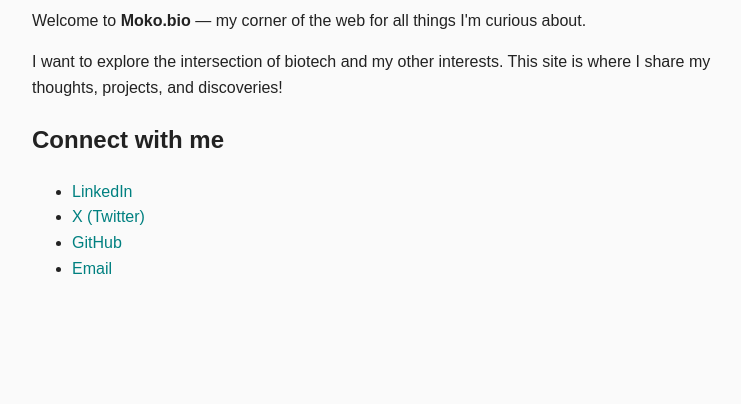
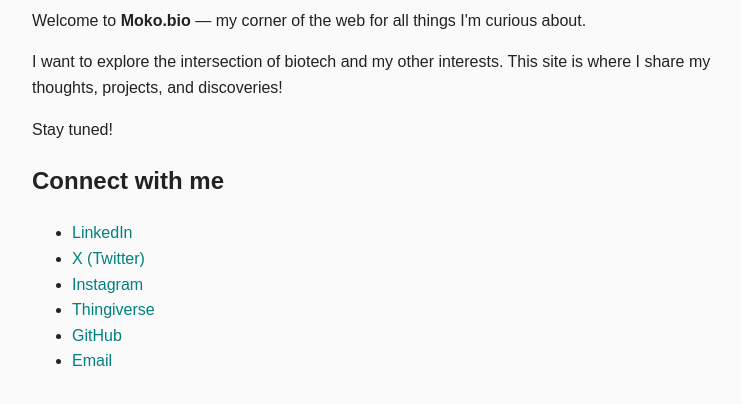
Before and after one commit to m7mdkml/moko.bio, a plain HTML site: page index.html in a window 1280 px wide. Shown: the part 156-560 px from the top of the page, without its empty margins (258-999 px from the left). Drawn offline with Linux system fonts and the light colour scheme.

Commit message:
Updated index.html to add more links

```diff
--- a/index.html
+++ b/index.html
@@ -22,11 +22,14 @@
   <h1>Hi, I'm Mohammed Kamal Al-Kubati but you can call me Moko!</h1>
   <p>Welcome to <strong>Moko.bio</strong> — my corner of the web for all things I'm curious about.</p>
   <p>I want to explore the intersection of biotech and my other interests. This site is where I share my thoughts, projects, and discoveries!</p>
+  <p>Stay tuned!</p>
 
   <h2>Connect with me</h2>
   <ul>
     <li><a href="https://www.linkedin.com/in/mohdkubati">LinkedIn</a></li>
     <li><a href="https://twitter.com/m7mdkml">X (Twitter)</a></li>
+    <li><a href="https://www.instagram.com/mehemaad">Instagram</a></li>
+    <li><a href="https://www.thingiverse.com/m7mdkml">Thingiverse</a></li>
     <li><a href="https://github.com/m7mdkml">GitHub</a></li>
     <li><a href="mailto:mohd.kubati@gmail.com">Email</a></li>
   </ul>
```
